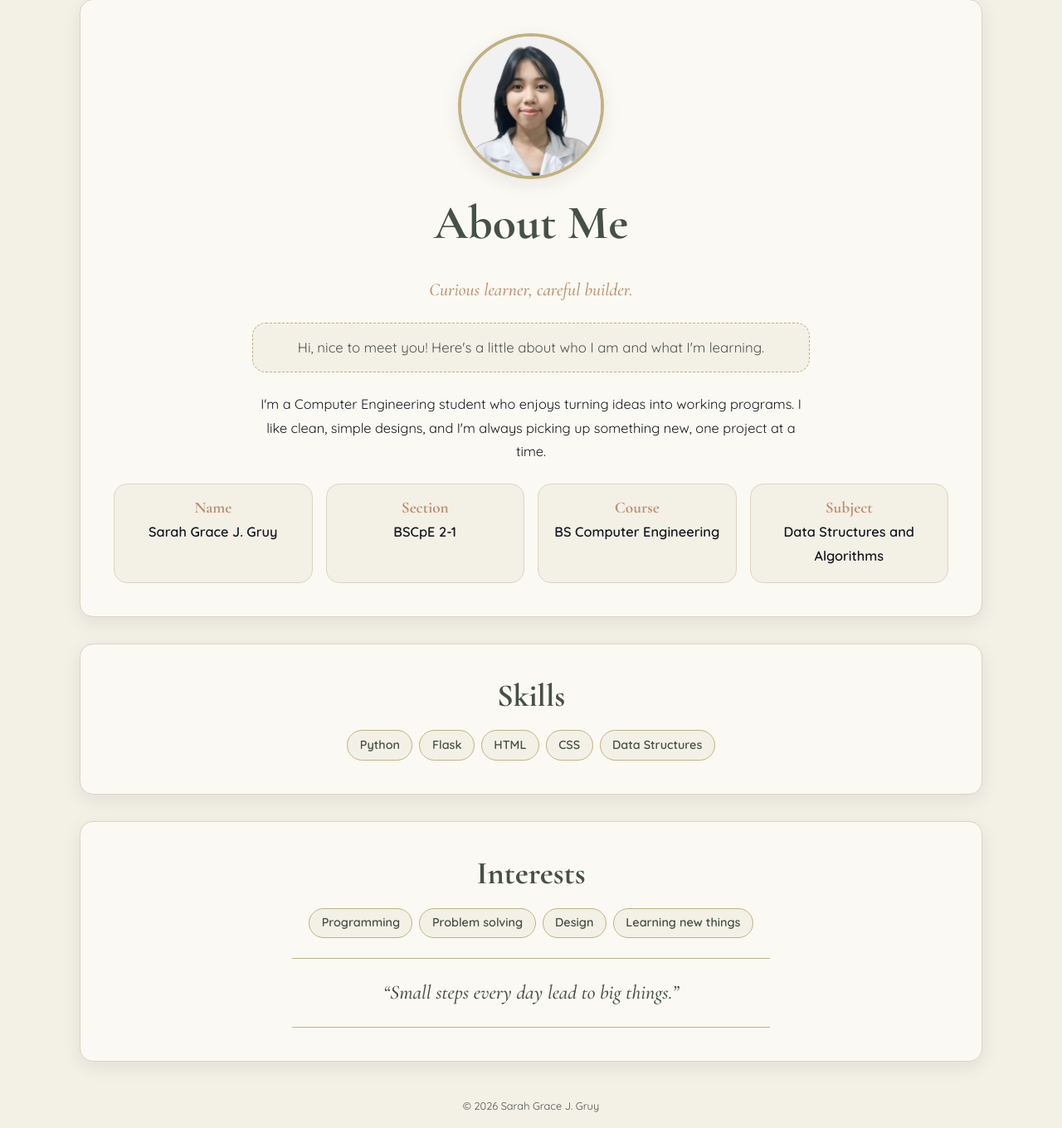
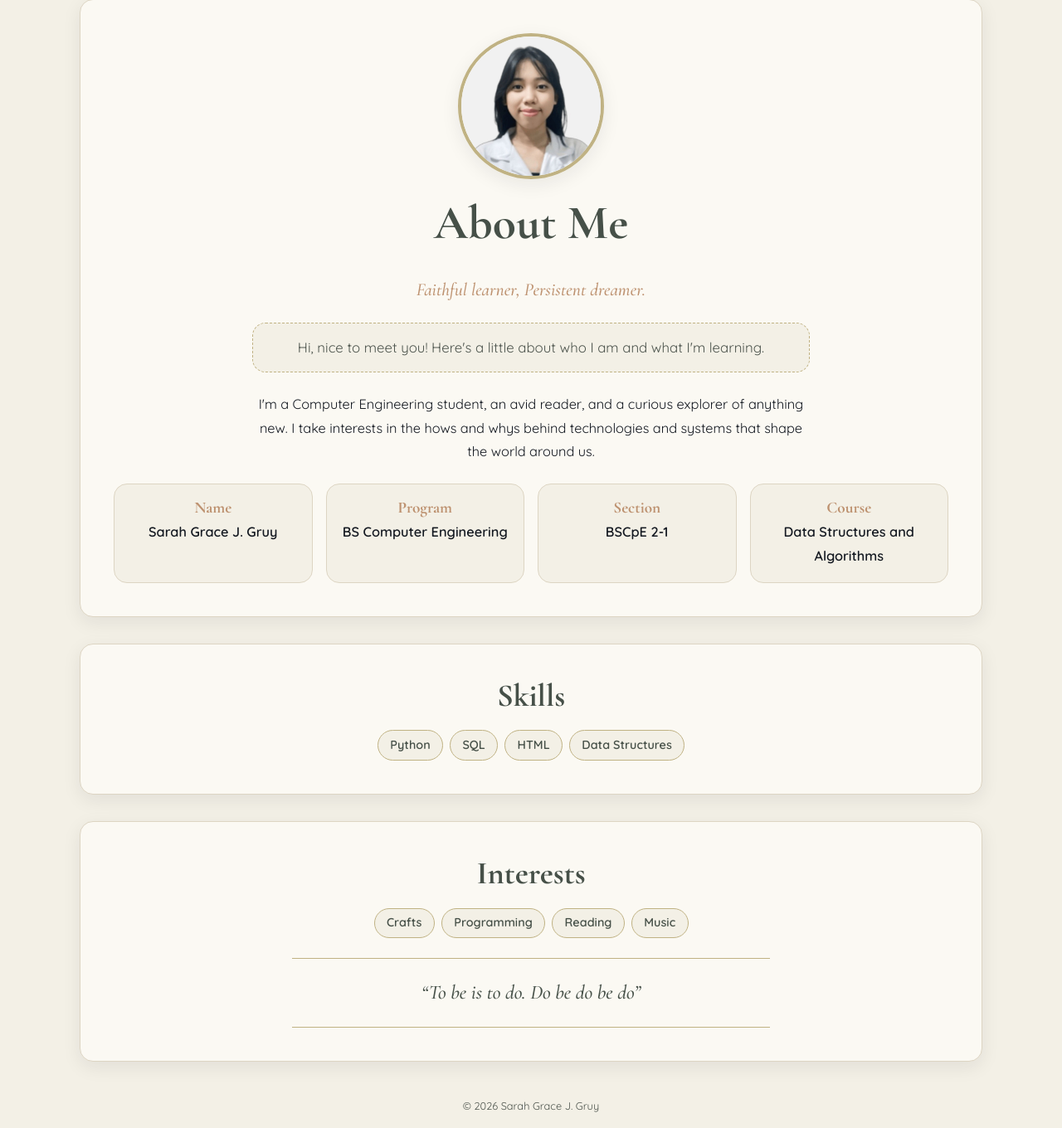
Before and after one commit to sarahgruy/student-projects, a Flask app: page /profile in a window 1280 px wide. Shown: the part 94-1454 px from the top of the page at 83% size. Run offline with Flask 3, Linux system fonts and the light colour scheme.

Commit message:
Modified titles

```diff
--- a/templates/circle.html
+++ b/templates/circle.html
@@ -4,7 +4,7 @@
 <section class="section">
   <div class="back-row"><a class="back-link" href="{{ url_for('works') }}">&larr; Back to Works</a></div>
   <h1>Area of a Circle</h1>
-  <p class="welcome">Enter the radius and I'll work out the area for you.</p>
+  <p class="welcome">Provide the radius to calculate the area.</p>
   <form method="post">
     <div><label for="radius">Enter a radius</label><input id="radius" name="radius" type="number" step="any" min="0" placeholder="e.g. 5" required></div>
     <button type="submit">Compute</button>
--- a/templates/index.html
+++ b/templates/index.html
@@ -5,6 +5,7 @@
   <p class="hello">Hello, I'm</p>
   <h1>Sarah Grace J. Gruy</h1>
   <p class="role">COMPUTER ENGINEERING STUDENT</p>
+  <p class="tagline">POLYTECHNIC UNIVERSITY OF THE PHILIPPINES</p>
   <p class="lead">
     Welcome to my little corner of the internet! This website is a personal project where I collect
     the programs I build while learning, from small calculators to data structures. Take a look
--- a/templates/profile.html
+++ b/templates/profile.html
@@ -4,36 +4,35 @@
 <section class="section">
   <img class="avatar" src="{{ url_for('static', filename='images/profile_pic.jpeg') }}" alt="Profile Picture">
   <h1>About Me</h1>
-  <p class="tagline">Curious learner, careful builder.</p>
+  <p class="tagline">Faithful learner, Persistent dreamer.</p>
   <p class="welcome">Hi, nice to meet you! Here's a little about who I am and what I'm learning.</p>
   <p>
-    I'm a Computer Engineering student who enjoys turning ideas into working programs.
-    I like clean, simple designs, and I'm always picking up something new, one project at a time.
+    I'm a Computer Engineering student, an avid reader, and a curious explorer of anything new.
+    I take interests in the hows and whys behind technologies and systems that shape the world around us.
   </p>
 
   <div class="info-grid">
     <div class="info"><h3>Name</h3><p>Sarah Grace J. Gruy</p></div>
+    <div class="info"><h3>Program</h3><p>BS Computer Engineering</p></div>
     <div class="info"><h3>Section</h3><p>BSCpE 2-1</p></div>
-    <div class="info"><h3>Course</h3><p>BS Computer Engineering</p></div>
-    <div class="info"><h3>Subject</h3><p>Data Structures and Algorithms</p></div>
+    <div class="info"><h3>Course</h3><p>Data Structures and Algorithms</p></div>
   </div>
 </section>
 
 <section class="section">
   <h2>Skills</h2>
   <div class="chips">
-    <span class="chip">Python</span><span class="chip">Flask</span>
-    <span class="chip">HTML</span><span class="chip">CSS</span>
-    <span class="chip">Data Structures</span>
+    <span class="chip">Python</span><span class="chip">SQL</span>
+    <span class="chip">HTML</span><span class="chip">Data Structures</span>
   </div>
 </section>
 
 <section class="section">
   <h2>Interests</h2>
   <div class="chips">
-    <span class="chip">Programming</span><span class="chip">Problem solving</span>
-    <span class="chip">Design</span><span class="chip">Learning new things</span>
+    <span class="chip">Crafts</span><span class="chip">Programming</span>
+    <span class="chip">Reading</span><span class="chip">Music</span>
   </div>
-  <p class="motto">&ldquo;Small steps every day lead to big things.&rdquo;</p>
+  <p class="motto">&ldquo;To be is to do. Do be do be do&rdquo;</p>
 </section>
 {% endblock %}
--- a/templates/touppercase.html
+++ b/templates/touppercase.html
@@ -4,7 +4,7 @@
 <section class="section">
   <div class="back-row"><a class="back-link" href="{{ url_for('works') }}">&larr; Back to Works</a></div>
   <h1>Convert String to Uppercase</h1>
-  <p class="welcome">Type anything below and I'll turn it into capital letters.</p>
+  <p class="welcome">Type anything below and it will turn into capital letters.</p>
   <form method="post">
     <div><label for="inputString">Enter a string</label><input id="inputString" name="inputString" type="text" placeholder="Type here..." required></div>
     <button type="submit">Convert</button>
--- a/templates/triangle.html
+++ b/templates/triangle.html
@@ -4,7 +4,7 @@
 <section class="section">
   <div class="back-row"><a class="back-link" href="{{ url_for('works') }}">&larr; Back to Works</a></div>
   <h1>Area of a Triangle</h1>
-  <p class="welcome">Give me the base and height, and I'll do the math.</p>
+  <p class="welcome">Input the base and height to calculate the area.</p>
   <form method="post">
     <div><label for="base">Base</label><input id="base" name="base" type="number" step="any" min="0" placeholder="e.g. 10" required></div>
     <div><label for="height">Height</label><input id="height" name="height" type="number" step="any" min="0" placeholder="e.g. 6" required></div>
```
